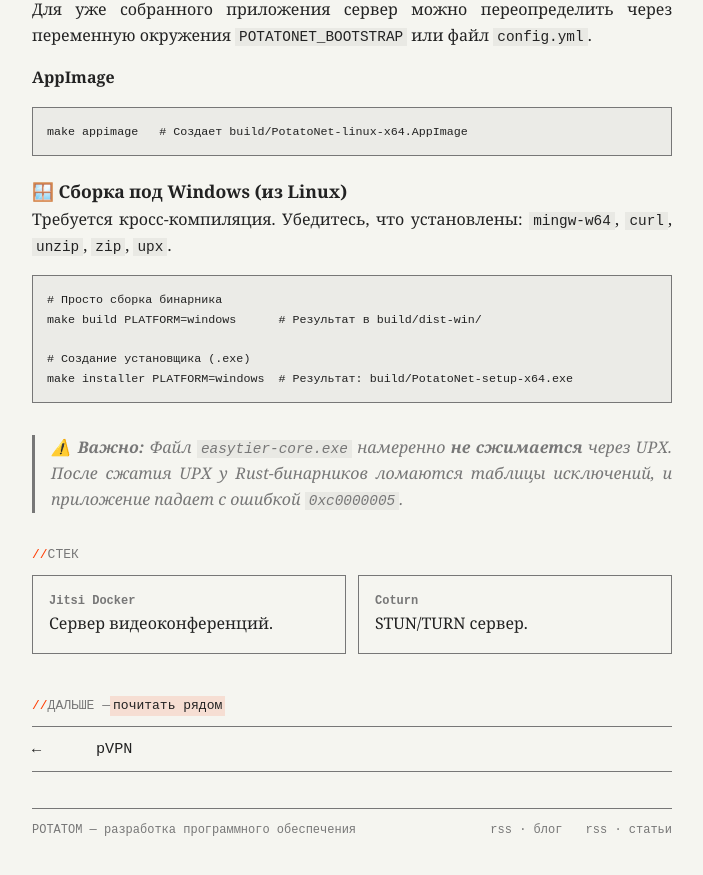
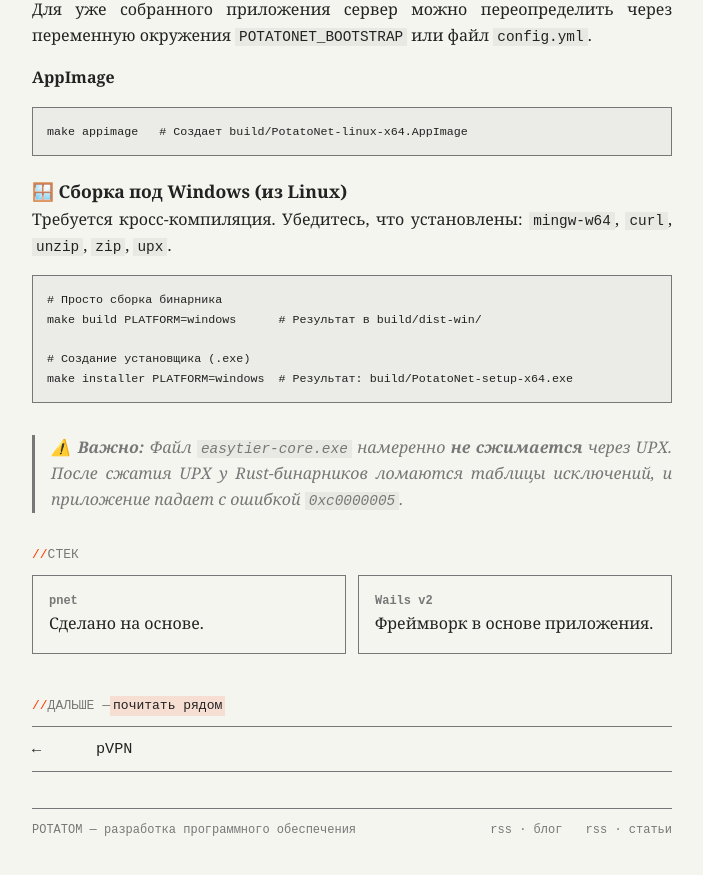
Before and after one commit to ShadowCHuyna/blog, a Jekyll site: the page built from _projects/07_potatonet.md, in a window 1280 px wide and 900 px high, scrolled down 3240 px. Shown: the top 875 px of the window, without its empty margins (288-991 px from the left). Built offline with Jekyll 4.4.1, drawn with Linux system fonts in a browser that asks for light colours.

Commit message:
Update project details in 07_potatonet.md

```diff
--- a/_projects/07_potatonet.md
+++ b/_projects/07_potatonet.md
@@ -128,8 +128,8 @@ make installer PLATFORM=windows  # Результат: build/PotatoNet-setup-x64
 ## Стек
 {: .comment }
 
-- **Jitsi Docker**{: .meta }
-  Сервер видеоконференций.
-- **Coturn**{: .meta }
-  STUN/TURN сервер.
+- **pnet**{: .meta }
+  Сделано на основе.
+- **Wails v2**{: .meta }
+  Фреймворк в основе приложения.
 {: .grid }
```
